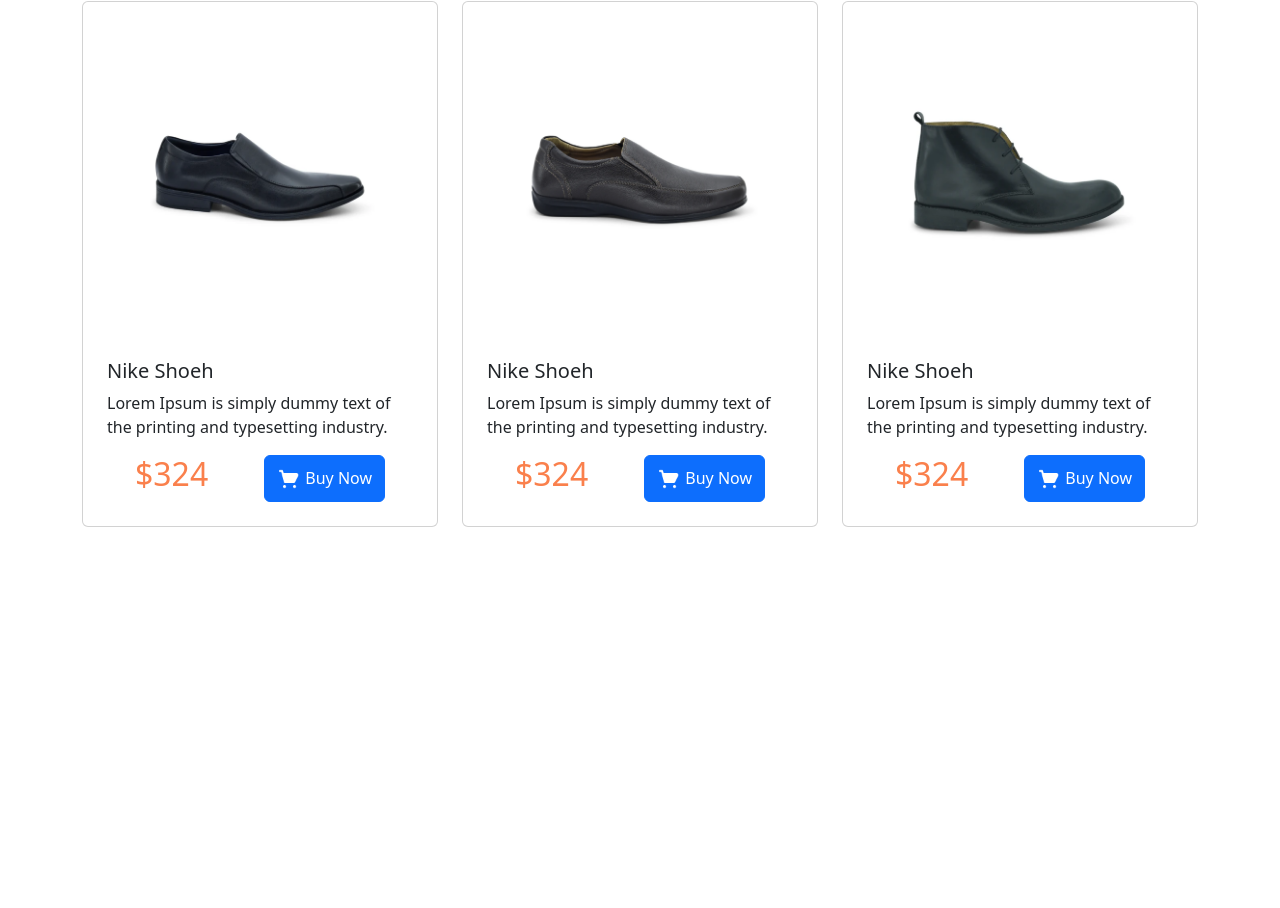
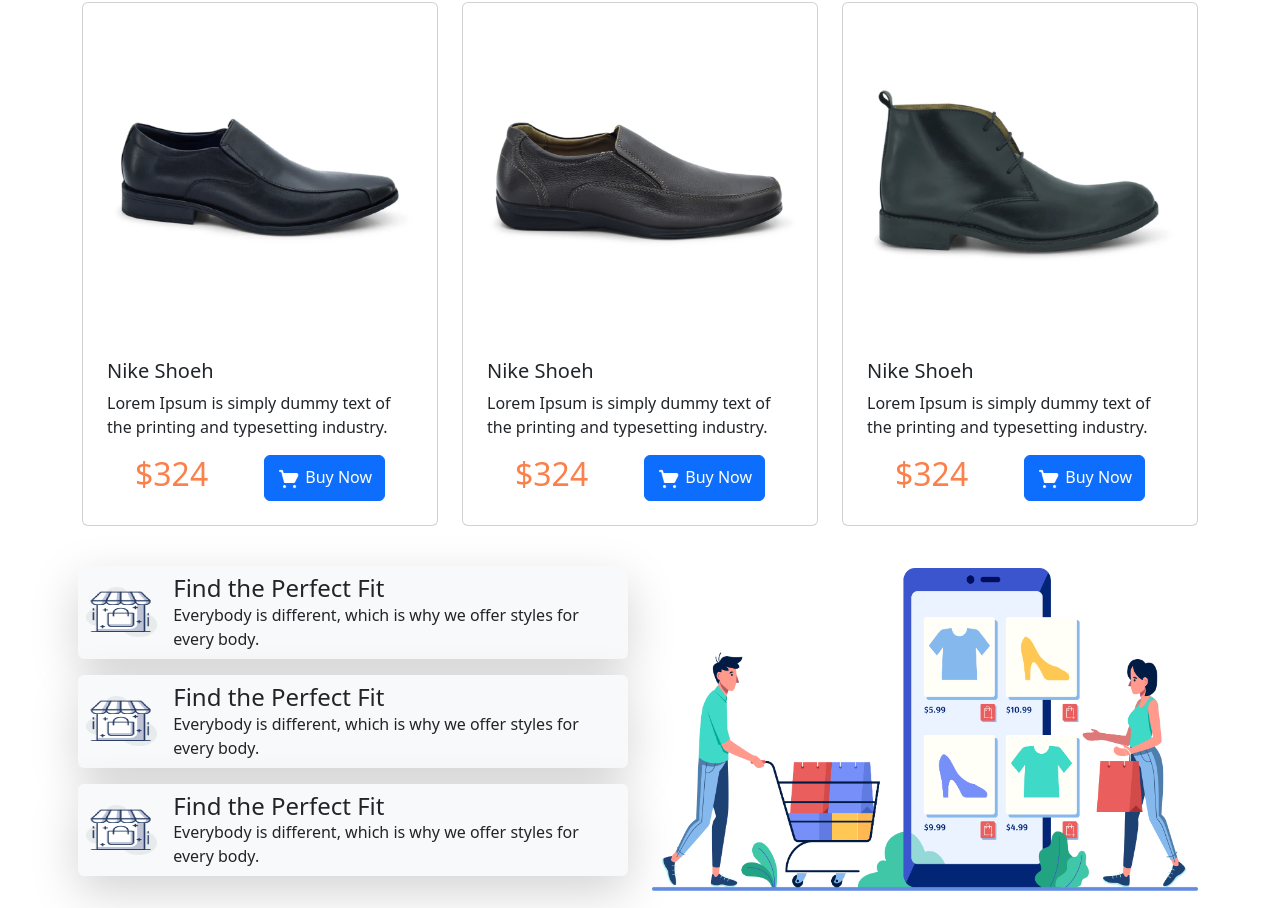
Before and after one commit to dev-alamin1/nike-react, a plain HTML site: page index.html in a window 1280 px wide. Shown: the part 1254-2162 px from the top of the page. Before the commit the page ends 1789 px from the top, so only its background shows below. Drawn offline with nearby package versions, Linux system fonts and the light colour scheme.

Commit message:
footer up section

```diff
--- a/css/style.css
+++ b/css/style.css
@@ -21,3 +21,9 @@ button img{
 .price{
     color: #FA804C;
 }
+
+/* formal section */
+.formal-section-image img{
+    width: 79px;
+    height: 50px;
+}
--- a/index.html
+++ b/index.html
@@ -93,7 +93,7 @@
                 <div class="row">
                     <div class="my-2 col-sm-4">
                         <div class="card p-2">
-                            <div class="bg-light p-5 rounded">
+                            <div class="bg-light p-2 rounded">
                                 <img src="/images/sho-2.png" class="card-img-top" alt="...">
                             </div>
                             <div class="card-body">
@@ -113,7 +113,7 @@
 
                     <div class="my-2 col-sm-4">
                         <div class="card p-2">
-                            <div class="bg-light p-5 rounded">
+                            <div class="bg-light p-2 rounded">
                                 <img src="/images/show-1.png" class="card-img-top" alt="...">
                             </div>
                             <div class="card-body">
@@ -132,7 +132,7 @@
 
                     <div class=" my-2 col-sm-4">
                         <div class="card p-2">
-                            <div class="bg-light p-5 rounded">
+                            <div class="bg-light p-2 rounded">
                                 <img src="/images/show-3.png" class="card-img-top" alt="...">
                             </div>
                             <div class="card-body ">
@@ -158,7 +158,7 @@
                 <div class="row">
                     <div class="my-2  col-sm-4">
                         <div class="card p-2">
-                            <div class=" p-5 rounded">
+                            <div class="p-2 rounded">
                                 <img src="/images/Rectangle 38.png" class="card-img-top" alt="...">
                             </div>
                             <div class="card-body">
@@ -178,7 +178,7 @@
 
                     <div class="my-2 col-sm-4">
                         <div class="card p-2">
-                            <div class=" p-5 rounded">
+                            <div class=" p-2 rounded">
                                 <img src="/images/Rectangle 39.png" class="card-img-top" alt="...">
                             </div>
                             <div class="card-body">
@@ -197,7 +197,7 @@
 
                     <div class=" my-2 col-sm-4">
                         <div class="card p-2">
-                            <div class=" p-5 rounded">
+                            <div class=" p-2 rounded">
                                 <img src="/images/Mask Group.png" class="card-img-top" alt="...">
                             </div>
                             <div class="card-body ">
@@ -216,6 +216,60 @@
                 </div>
             </div>
         </section>
+
+        <section class="formal-section mt-3 ">
+            <div class="container">
+
+                <div class="row justify-content-around align-items-center">
+                    <div class="col-md-6 ps-2 py-3">
+                        <div
+                            class="d-flex justify-content-center align-items-center mb-3 p-2 bg-light rounded shadow-lg">
+                            <div class="formal-section-image">
+                                <img src="icons/image 12.png" class="img-fluid" alt="">
+                            </div>
+                            <div class="d-flex flex-column justify-content-center align-items-start ms-3">
+                                <h4 class="m-0">Find the Perfect Fit</h4>
+                                <p class="m-0">Everybody is different, which is why we
+                                    offer styles for every body.</p>
+                            </div>
+                        </div>
+
+                        <div
+                            class="d-flex justify-content-center align-items-center mb-3 p-2 bg-light rounded shadow-lg">
+                            <div class="formal-section-image">
+                                <img src="icons/image 12.png" class="img-fluid" alt="">
+                            </div>
+                            <div class="d-flex flex-column justify-content-center align-items-start ms-3">
+                                <h4 class="m-0">Find the Perfect Fit</h4>
+                                <p class="m-0">Everybody is different, which is why we
+                                    offer styles for every body.</p>
+                            </div>
+                        </div>
+
+
+                        <div
+                            class="d-flex justify-content-center align-items-center mb-3 p-2 bg-light rounded shadow-lg">
+                            <div class="formal-section-image">
+                                <img src="icons/image 12.png" class="img-fluid" alt="">
+                            </div>
+                            <div class="d-flex flex-column justify-content-center align-items-start ms-3">
+                                <h4 class="m-0">Find the Perfect Fit</h4>
+                                <p class="m-0">Everybody is different, which is why we
+                                    offer styles for every body.</p>
+                            </div>
+                        </div>
+
+
+                    </div>
+
+                    <div class="col-md-6 ">
+                        <img src="icons/XMLID 1.png" class="img-fluid" alt="">
+                    </div>
+                </div>
+            </div>
+
+        </section>
+
     </main>
 
 
```
